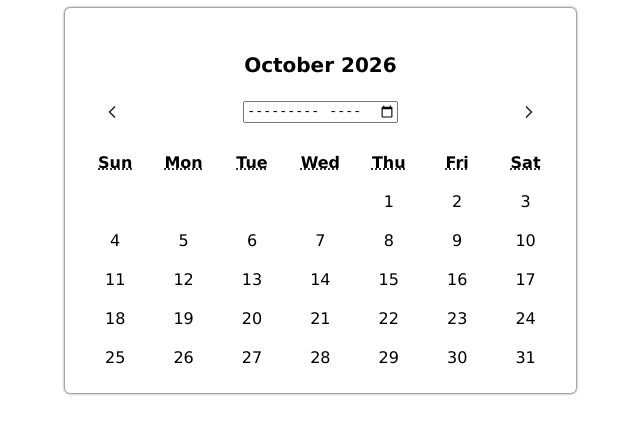
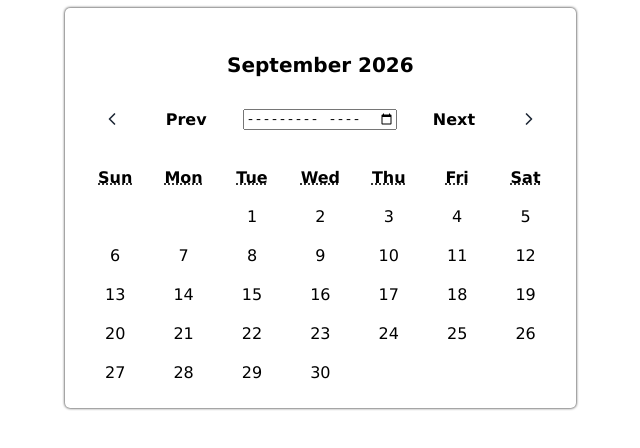
Before and after one commit to Temceo/martin_houssam_days_calendar, a website with bundled scripts: page index.html in a window 1280 px wide. Both pictures are taken after a click on the button 420 px from the left and 111 px from the top of the page. Shown: the whole page, without its empty margins (309-949 px from the left). Built offline with nearby package versions, Linux system fonts and the light colour scheme.

Commit message:
add functionality to show previous / next months by clicking the appropriate arrow on the calendar

```diff
--- a/common.mjs
+++ b/common.mjs
@@ -10,6 +10,10 @@ function formatDayLabel(date) {
     month: 'long',
     year: 'numeric',
   });
+}
+
+export function shiftMonth(date, offset) {
+  return new Date(date.getFullYear(), date.getMonth() + offset, 1);
 }
 
 export function getCalendarWeeks(today = new Date()) {
--- a/index.html
+++ b/index.html
@@ -15,21 +15,23 @@
       <header class="header">
         <h1 id="month-year" aria-live="polite">Calendar</h1>
         <nav aria-label="Calendar navigation">
+
           <button id="prev" class="btn" type="button" aria-label="Previous month">
             <svg viewBox="0 0 24 24" fill="none" stroke="currentColor" stroke-width="2" stroke-linecap="round"
               stroke-linejoin="round" aria-hidden="true" focusable="false">
               <path d="M15 18l-6-6 6-6" />
             </svg>
           </button>
-
+          <p class="arrow-label">Prev</p>
           <input id="month-picker" type="month" aria-label="Choose month and year">
-
+          <p class="arrow-label">Next</p>
           <button id="next" class="btn" type="button" aria-label="Next month">
             <svg viewBox="0 0 24 24" fill="none" stroke="currentColor" stroke-width="2" stroke-linecap="round"
               stroke-linejoin="round" aria-hidden="true" focusable="false">
               <path d="M9 18l6-6-6-6" />
             </svg>
           </button>
+
         </nav>
       </header>
 
--- a/style.css
+++ b/style.css
@@ -96,6 +96,10 @@ button.fade {
   color: brown;
 }
 
+.arrow-label {
+  font-weight: 700;
+}
+
 /* events */
 
 .has-event {
--- a/web.mjs
+++ b/web.mjs
@@ -1,13 +1,15 @@
-import { getCalendarWeeks } from "./common.mjs";
+import { shiftMonth, getCalendarWeeks } from './common.mjs';
 
-const daysElement = document.getElementById("days");
-const headingElement = document.getElementById("month-year");
+const daysElement = document.getElementById('days');
+const headingElement = document.getElementById('month-year');
 
-function renderCalendar(date = new Date()) {
+let date = new Date();
+
+function renderCalendar() {
   // Show the month and year
-  headingElement.textContent = date.toLocaleDateString("en-GB", {
-    month: "long",
-    year: "numeric",
+  headingElement.textContent = date.toLocaleDateString('en-GB', {
+    month: 'long',
+    year: 'numeric',
   });
 
   // Remove previously displayed calendar rows
@@ -18,10 +20,10 @@ function renderCalendar(date = new Date()) {
 
   // Create one table row for each week
   for (const week of weeks) {
-    const row = document.createElement("tr");
+    const row = document.createElement('tr');
     // Create seven cells for each week
     for (const day of week) {
-      const cell = document.createElement("td");
+      const cell = document.createElement('td');
       // Only show days belonging to the selected month
       if (!day.isOutsideMonth) {
         cell.textContent = day.day;
@@ -35,3 +37,15 @@ function renderCalendar(date = new Date()) {
 }
 // Display the current month when the page loads
 renderCalendar();
+
+// display previous month on click of previous button
+document.getElementById('prev').addEventListener('click', () => {
+  date = shiftMonth(date, -1);
+  renderCalendar();
+});
+
+// display next month on click of next button
+document.getElementById('next').addEventListener('click', () => {
+  date = shiftMonth(date, 1);
+  renderCalendar();
+});
```
